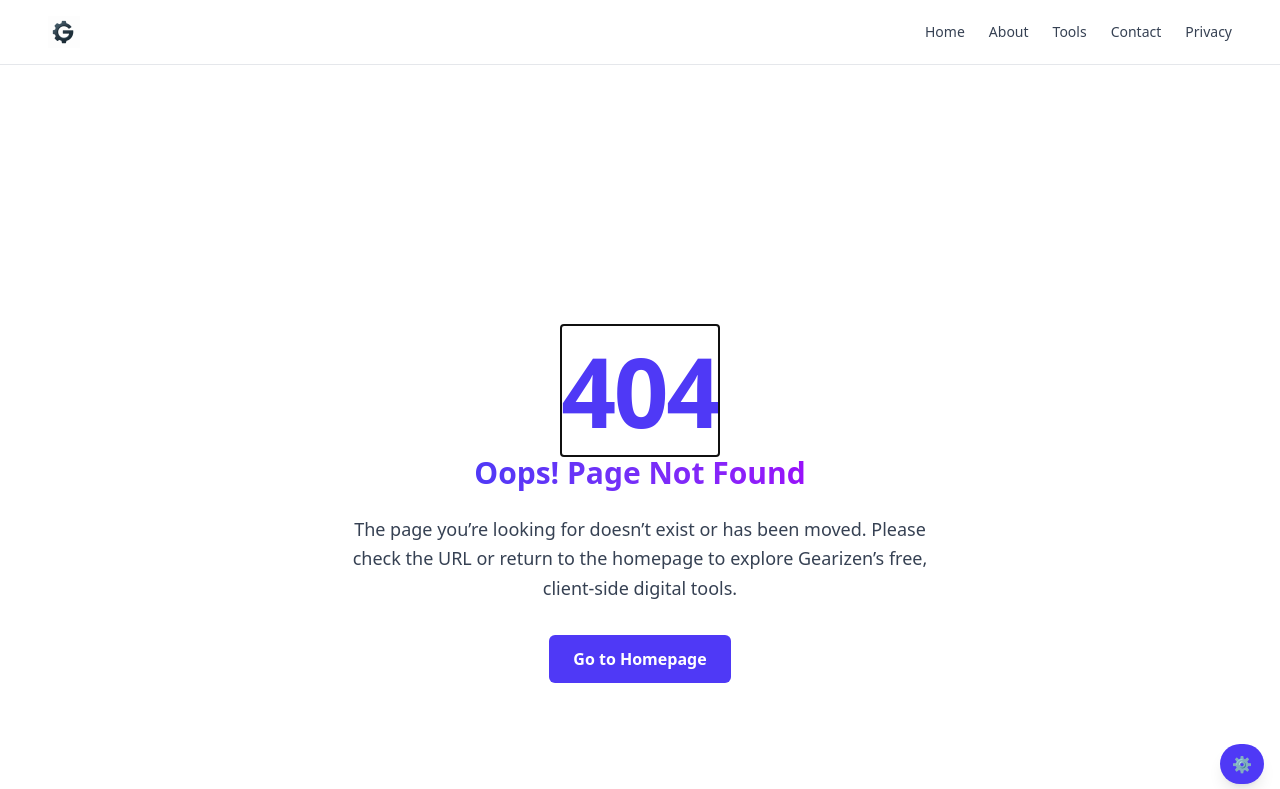
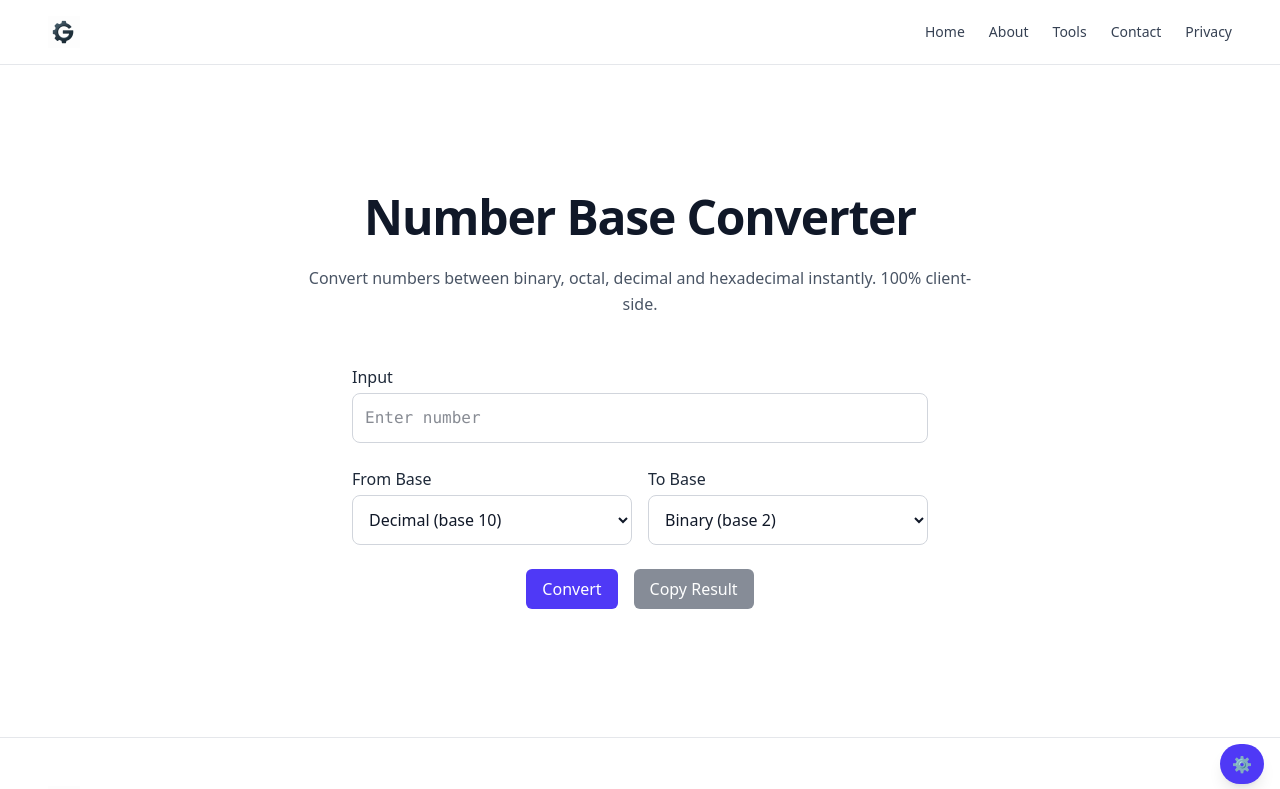
Before and after one commit to tahir-ozcan/gearizen, a Next.js app: page /tools/base-converter in a window 1280 px wide. Before the commit this address had no page. Shown: the top 789 px of the page. Built offline with nearby package versions, Linux system fonts and the light colour scheme.

Commit message:
feat: add number base converter tool

```diff
--- /dev/null
+++ b/app/tools/base-converter/base-converter-client.tsx
@@ -0,0 +1,151 @@
+"use client";
+
+import { useState } from 'react';
+import { convertBase } from '@/lib/baseConverter';
+
+const bases = [
+  { value: 2, label: 'Binary (base 2)' },
+  { value: 8, label: 'Octal (base 8)' },
+  { value: 10, label: 'Decimal (base 10)' },
+  { value: 16, label: 'Hex (base 16)' },
+];
+
+export default function BaseConverterClient() {
+  const [input, setInput] = useState('');
+  const [fromBase, setFromBase] = useState(10);
+  const [toBase, setToBase] = useState(2);
+  const [output, setOutput] = useState('');
+  const [error, setError] = useState<string | null>(null);
+
+  const convert = () => {
+    try {
+      const result = convertBase(input, fromBase, toBase);
+      setOutput(result);
+      setError(null);
+    } catch (err) {
+      const msg = err instanceof Error ? err.message : 'Conversion failed';
+      setError(msg);
+      setOutput('');
+    }
+  };
+
+  const copy = async () => {
+    if (!output) return;
+    try {
+      await navigator.clipboard.writeText(output);
+      alert('✅ Copied!');
+    } catch {
+      alert('❌ Failed to copy');
+    }
+  };
+
+  return (
+    <section
+      id="base-converter"
+      aria-labelledby="base-converter-heading"
+      className="container-responsive py-20 text-gray-900 antialiased selection:bg-indigo-200 selection:text-indigo-900"
+    >
+      <h1
+        id="base-converter-heading"
+        className="text-4xl sm:text-5xl font-extrabold text-center mb-6 tracking-tight"
+      >
+        Number Base Converter
+      </h1>
+      <p className="text-center text-gray-600 mb-12 max-w-2xl mx-auto leading-relaxed">
+        Convert numbers between binary, octal, decimal and hexadecimal instantly. 100% client-side.
+      </p>
+
+      <div className="max-w-xl mx-auto space-y-6">
+        <div>
+          <label htmlFor="input" className="block mb-1 font-medium text-gray-800">
+            Input
+          </label>
+          <input
+            id="input"
+            type="text"
+            value={input}
+            onChange={(e) => setInput(e.target.value)}
+            className="w-full p-3 border border-gray-300 rounded-lg focus:outline-none focus:ring-2 focus:ring-indigo-500 transition font-mono"
+            placeholder="Enter number"
+          />
+        </div>
+
+        <div className="grid grid-cols-2 gap-4">
+          <div>
+            <label htmlFor="fromBase" className="block mb-1 font-medium text-gray-800">
+              From Base
+            </label>
+            <select
+              id="fromBase"
+              value={fromBase}
+              onChange={(e) => setFromBase(Number(e.target.value))}
+              className="w-full p-3 border border-gray-300 rounded-lg focus:outline-none focus:ring-2 focus:ring-indigo-500 transition"
+            >
+              {bases.map((b) => (
+                <option key={b.value} value={b.value}>
+                  {b.label}
+                </option>
+              ))}
+            </select>
+          </div>
+          <div>
+            <label htmlFor="toBase" className="block mb-1 font-medium text-gray-800">
+              To Base
+            </label>
+            <select
+              id="toBase"
+              value={toBase}
+              onChange={(e) => setToBase(Number(e.target.value))}
+              className="w-full p-3 border border-gray-300 rounded-lg focus:outline-none focus:ring-2 focus:ring-indigo-500 transition"
+            >
+              {bases.map((b) => (
+                <option key={b.value} value={b.value}>
+                  {b.label}
+                </option>
+              ))}
+            </select>
+          </div>
+        </div>
+
+        <div className="flex flex-wrap gap-4 justify-center">
+          <button
+            type="button"
+            onClick={convert}
+            className="px-4 py-2 bg-indigo-600 text-white rounded-md hover:bg-indigo-700 focus:outline-none focus:ring-2 focus:ring-indigo-500 transition"
+          >
+            Convert
+          </button>
+          <button
+            type="button"
+            onClick={copy}
+            disabled={!output}
+            className="px-4 py-2 bg-gray-700 text-white rounded-md hover:bg-gray-800 focus:outline-none focus:ring-2 focus:ring-gray-700 disabled:opacity-60"
+          >
+            Copy Result
+          </button>
+        </div>
+
+        {error && (
+          <p role="alert" className="text-red-600 text-sm">
+            {error}
+          </p>
+        )}
+
+        {output && !error && (
+          <div>
+            <label htmlFor="output" className="block mb-1 font-medium text-gray-800">
+              Result
+            </label>
+            <input
+              id="output"
+              type="text"
+              readOnly
+              value={output}
+              className="w-full p-3 border border-gray-300 rounded-lg bg-gray-50 focus:outline-none focus:ring-2 focus:ring-indigo-500 transition font-mono"
+            />
+          </div>
+        )}
+      </div>
+    </section>
+  );
+}
--- /dev/null
+++ b/app/tools/base-converter/page.tsx
@@ -0,0 +1,55 @@
+import type { Metadata } from 'next';
+import BaseConverterClient from './base-converter-client';
+import BreadcrumbJsonLd from '@/app/components/BreadcrumbJsonLd';
+
+export const metadata: Metadata = {
+  metadataBase: new URL('https://gearizen.com'),
+  title: 'Number Base Converter',
+  description:
+    'Convert numbers between binary, octal, decimal and hexadecimal entirely in your browser with Gearizen\u2019s free Base Converter.',
+  keywords: [
+    'base converter',
+    'binary converter',
+    'hex converter',
+    'decimal converter',
+    'octal converter',
+    'Gearizen tools',
+  ],
+  authors: [{ name: 'Gearizen Team', url: 'https://gearizen.com/about' }],
+  robots: { index: true, follow: true },
+  alternates: { canonical: 'https://gearizen.com/tools/base-converter' },
+  openGraph: {
+    title: 'Number Base Converter | Gearizen',
+    description:
+      'Easily switch between binary, octal, decimal and hex values with Gearizen\u2019s privacy-focused Base Converter.',
+    url: 'https://gearizen.com/tools/base-converter',
+    siteName: 'Gearizen',
+    locale: 'en_US',
+    type: 'website',
+    images: [
+      {
+        url: '/og-placeholder.svg',
+        width: 1200,
+        height: 630,
+        alt: 'Gearizen Number Base Converter',
+      },
+    ],
+  },
+  twitter: {
+    card: 'summary_large_image',
+    title: 'Number Base Converter | Gearizen',
+    description:
+      'Convert numbers between binary, decimal, octal and hexadecimal right in your browser. No signup required.',
+    creator: '@gearizen',
+    images: ['/og-placeholder.svg'],
+  },
+};
+
+export default function BaseConverterPage() {
+  return (
+    <>
+      <BreadcrumbJsonLd pageTitle="Number Base Converter" pageUrl="https://gearizen.com/tools/base-converter" />
+      <BaseConverterClient />
+    </>
+  );
+}
--- a/app/tools/tools-client.tsx
+++ b/app/tools/tools-client.tsx
@@ -34,6 +34,7 @@ import {
   Type,
   Link as LinkIcon,
   Hash,
+  Binary,
   Braces,
 } from "lucide-react";
 
@@ -234,6 +235,13 @@ const tools: Tool[] = [
     description: "Create SHA-256, SHA-1 or MD5 hashes for any text.",
   },
   {
+    href: "/tools/base-converter",
+    Icon: Binary,
+    title: "Number Base Converter",
+    description:
+      "Translate numbers between binary, octal, decimal and hexadecimal.",
+  },
+  {
     href: "/tools/yaml-json-converter",
     Icon: Braces,
     title: "YAML ⇄ JSON Converter",
--- /dev/null
+++ b/lib/baseConverter.ts
@@ -0,0 +1,39 @@
+export function convertBase(input: string, fromBase: number, toBase: number): string {
+  if (fromBase < 2 || fromBase > 36 || toBase < 2 || toBase > 36) {
+    throw new Error('Base must be between 2 and 36');
+  }
+  const negative = input.trim().startsWith('-');
+  const digits = negative ? input.trim().slice(1) : input.trim();
+  if (digits.length === 0) {
+    throw new Error('Invalid input');
+  }
+  const value = parseBigInt(digits, fromBase);
+  const result = toBaseString(value, toBase);
+  return negative ? '-' + result : result;
+}
+
+function parseBigInt(str: string, base: number): bigint {
+  const digits = '0123456789abcdefghijklmnopqrstuvwxyz';
+  const bigBase = BigInt(base);
+  let result = 0n;
+  for (const ch of str.toLowerCase()) {
+    const val = digits.indexOf(ch);
+    if (val === -1 || val >= base) throw new Error('Invalid input');
+    result = result * bigBase + BigInt(val);
+  }
+  return result;
+}
+
+function toBaseString(value: bigint, base: number): string {
+  const digits = '0123456789abcdefghijklmnopqrstuvwxyz';
+  if (value === 0n) return '0';
+  const bigBase = BigInt(base);
+  let v = value;
+  let out = '';
+  while (v > 0n) {
+    const rem = Number(v % bigBase);
+    out = digits[rem] + out;
+    v /= bigBase;
+  }
+  return out;
+}
```
Also changed, not shown: 1 other file (tests, documents, lock files or other folders).
